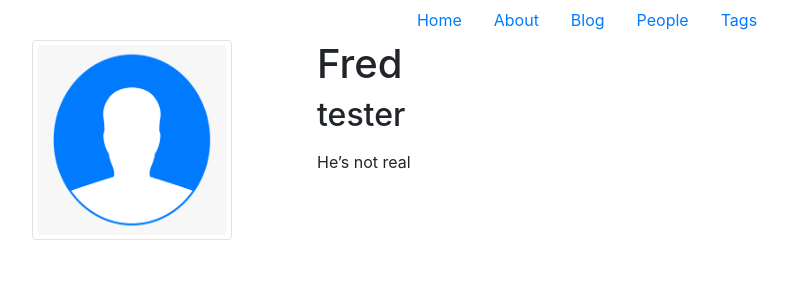
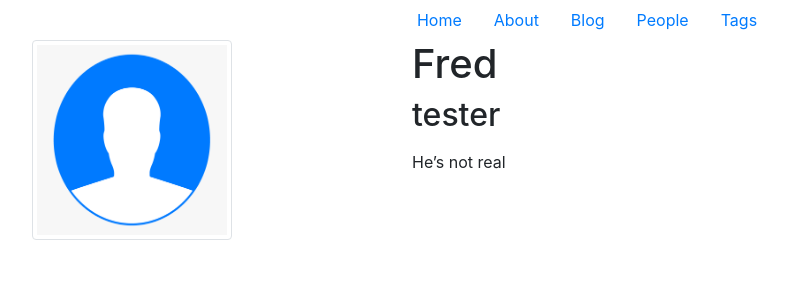
Before and after one commit to thetippingscales/thetippingscales.github.io, a Jekyll site: the page built from _people/fred.md, in a window 1280 px wide. Shown: the top 300 px of the page, without its empty margins (53-841 px from the left). Built offline with Jekyll 4.4.1, drawn with Linux system fonts in a browser that asks for light colours.

Commit message:
re-balance person bio page

```diff
--- a/_layouts/person.html
+++ b/_layouts/person.html
@@ -4,10 +4,10 @@
 ---
 
 <div class="row">
-    <div class="col-sm">
+    <div class="col-sm-4">
         <img class="img-thumbnail" src="/uploads/blue-user-profile-icon.png" style="width: 200px; height: 200px;">
     </div>
-    <div class="col-sm-9">
+    <div class="col-sm-8">
         <h1>{{ page.title }}</h1>
         <h2>{{ page.position }}</h2>
         <p>{{ page.content | markdownify }}</p>
```
